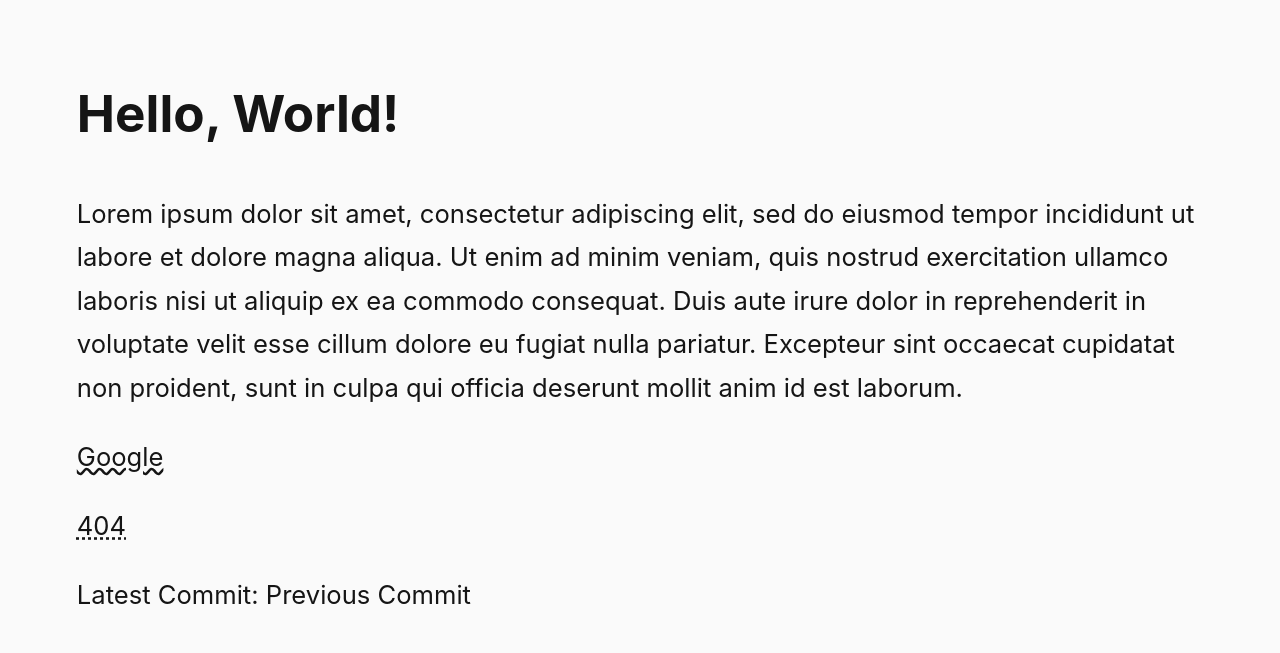
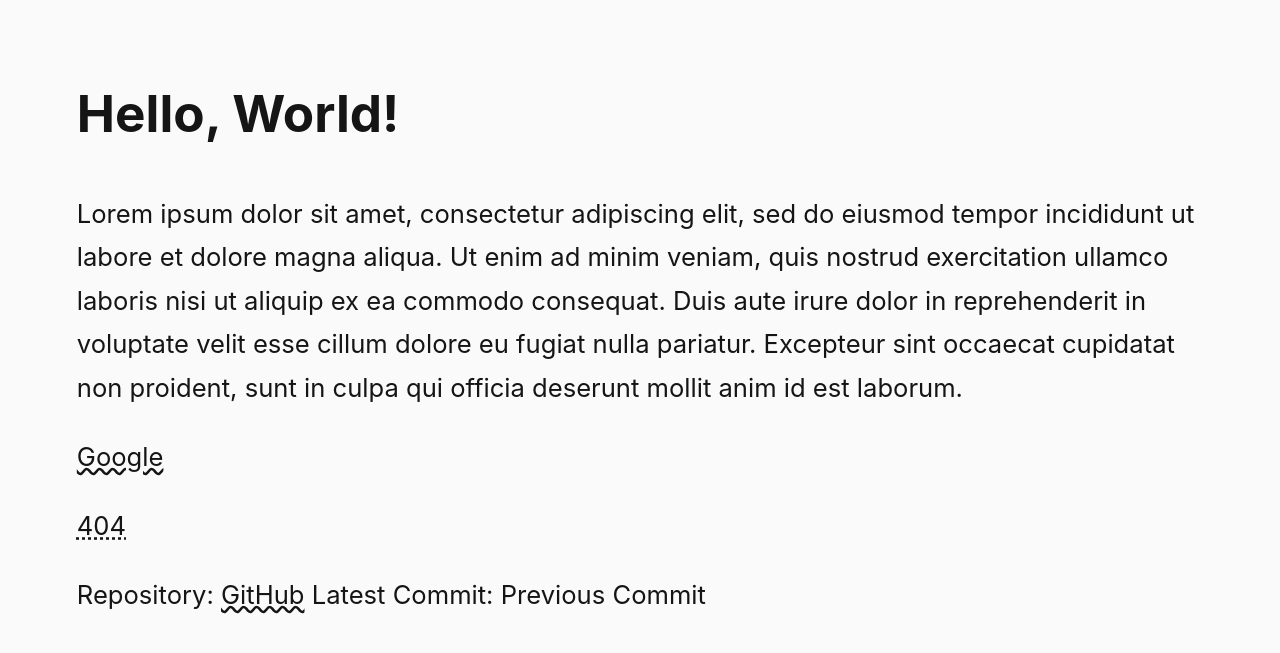
Before and after one commit to steinea/fyi, a Jekyll site: the page built from index.md, in a window 1280 px wide. Shown: the top 653 px of the page. Built offline with Jekyll 4.4.1, drawn with Linux system fonts in a browser that asks for light colours.

Commit message:
Add repository url

```diff
--- a/index.md
+++ b/index.md
@@ -10,5 +10,6 @@ Lorem ipsum dolor sit amet, consectetur adipiscing elit, sed do eiusmod tempor i
 
 [404](/404/)
 
+Repository: <a href="https://github.com/steinea/fyi">GitHub</a>
 Latest Commit: <a href="https://github.com/steinea/fyi/commit/{{ site.env.COMMIT_REF }}">{{ site.env.COMMIT_REF | truncate: 7, ""}}</a>
 Previous Commit <a href="https://github.com/steinea/fyi/commit/{{ site.env.CACHED_COMMIT_REF }}">{{ site.env.CACHED_COMMIT_REF | truncate: 7, ""}}</a>
```
